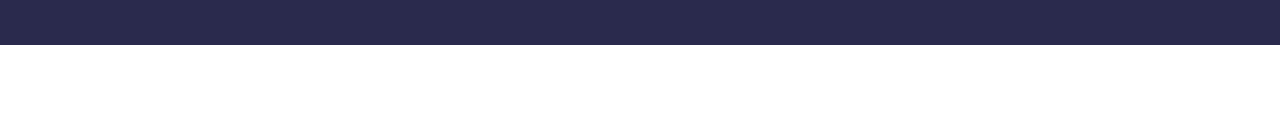
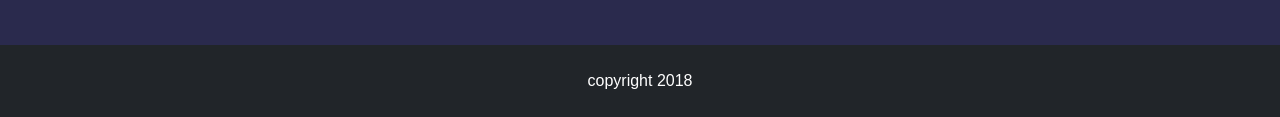
Before and after one commit to Fianda0/html-css-bootstrap-freelancer, a plain HTML site: page index.html in a window 1280 px wide. Shown: the part 2208-2325 px from the top of the page. Before the commit the page ends 2253 px from the top, so only its background shows below. Drawn offline with nearby package versions, Linux system fonts and the light colour scheme.

Commit message:
add copyright footer

```diff
--- a/index.html
+++ b/index.html
@@ -224,6 +224,10 @@
                 </div>
             </div>
         </section>
+
+        <section class="text-center text-white bg-dark py-4">
+            copyright 2018
+        </section>
     </footer>
     <!-- Fine footer -->
 
```
